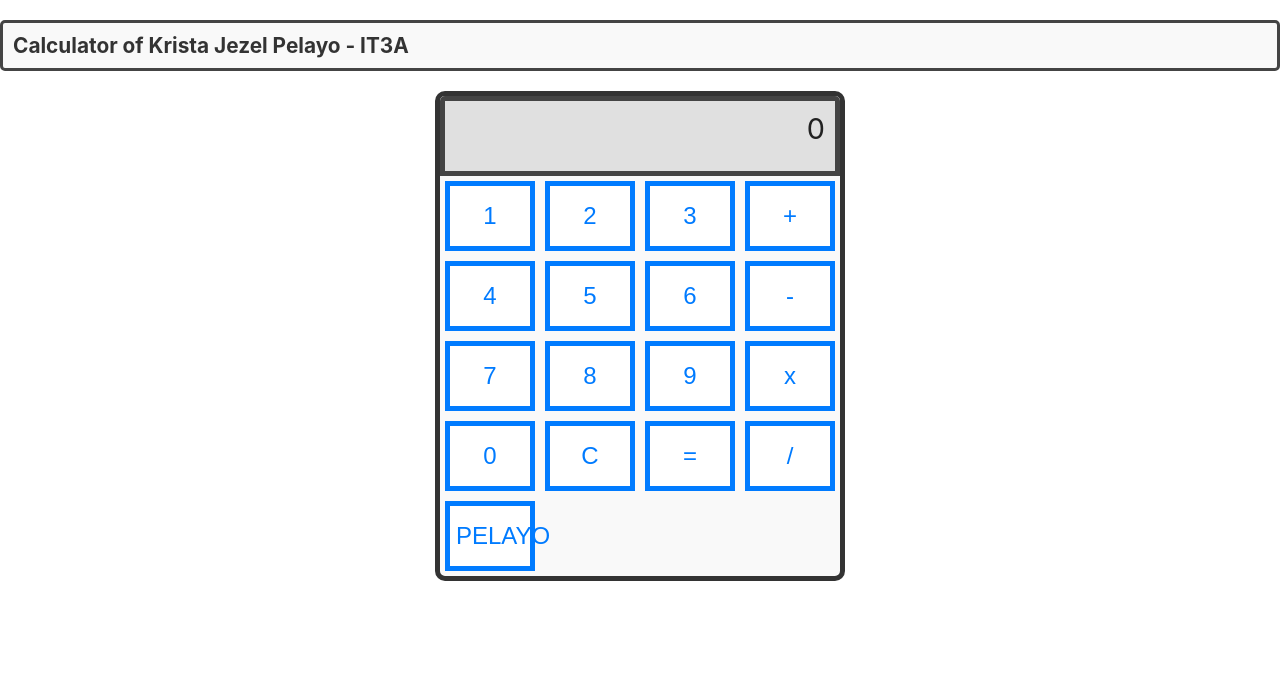
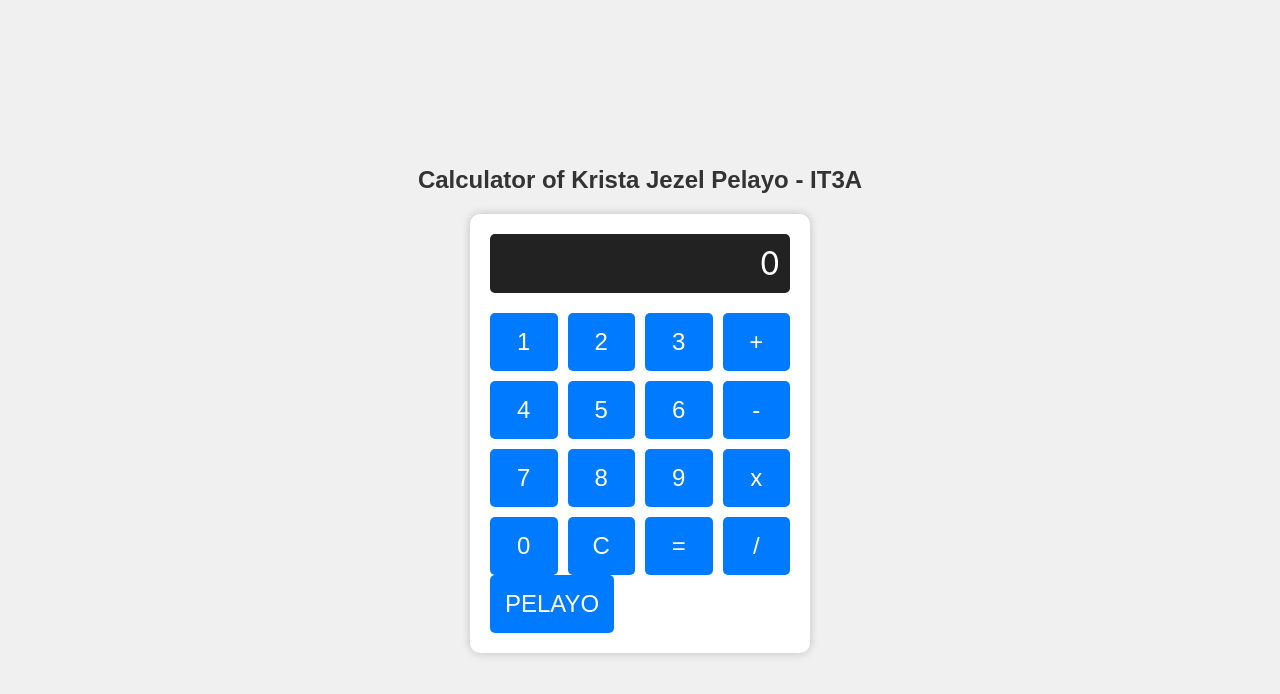
Before and after one commit to kristapelayo/calc, a React (Create React App) app: page / in a window 1280 px wide. Shown: the top 694 px of the page. Built offline with nearby package versions, Linux system fonts and the light colour scheme.

Commit message:
Update App.css

```diff
--- a/src/App.css
+++ b/src/App.css
@@ -1,51 +1,53 @@
+.App {
+  display: flex;
+  flex-direction: column;
+  align-items: center;
+  justify-content: center;
+  height: 100vh;
+  background-color: #f0f0f0;
+}
+
 .Calc {
-  width: 400px;
-  border: 5px solid #333;
-  margin: auto;
+  background-color: #fff;
   border-radius: 10px;
-  overflow: hidden;
-  background-color: #f9f9f9;
+  box-shadow: 0 0 10px rgba(0, 0, 0, 0.2);
+  padding: 20px;
+  width: 300px;
 }
 
 .Disp {
-  border: 5px solid #444;
-  height: 50px;
-  font-size: 1.8em;
+  background-color: #222;
+  color: #fff;
+  font-size: 2rem;
+  padding: 10px;
   text-align: right;
-  padding: 10px;
-  background-color: #e0e0e0;
-  color: #222;
+  border-radius: 5px;
+  margin-bottom: 20px;
+}
+
+.ButtonsContainer {
+  display: grid;
+  grid-template-columns: repeat(4, 1fr);
+  gap: 10px;
 }
 
 .Button {
-  border: 5px solid #007BFF;
-  height: 70px;
-  width: calc(25% - 10px);
-  margin: 5px;
-  display: inline-block;
-  font-size: 1.5em;
-  background-color: #ffffff;
-  color: #007BFF;
-  transition: background-color 0.3s, color 0.3s;
+  background-color: #007bff;
+  color: white;
+  border: none;
+  border-radius: 5px;
+  font-size: 1.5rem;
+  padding: 15px;
+  cursor: pointer;
+  transition: background-color 0.3s;
 }
 
 .Button:hover {
-  background-color: #007BFF;
-  color: #ffffff;
-}
-
-.ButtonsContainer {
-  display: flex;
-  flex-wrap: wrap;
-  justify-content: center;
+  background-color: #0056b3;
 }
 
 h2 {
-  margin: 20px 0;
-  font-size: 1.3em;
+  margin-bottom: 20px;
+  font-family: Arial, sans-serif;
   color: #333;
-  background-color: #f9f9f9;
-  padding: 10px;
-  border: 3px solid #444;
-  border-radius: 5px;
 }
```
